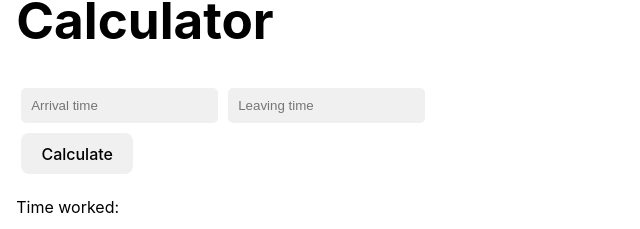
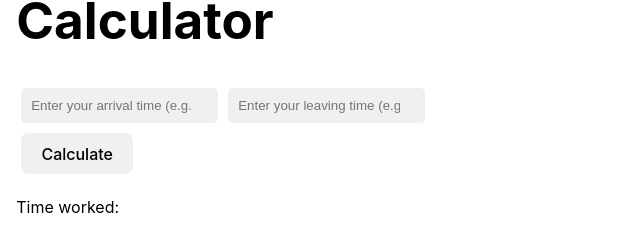
Before and after one commit to Yasser3li/CalculatingHours, a React (Vite) app: page / in a window 1280 px wide. Shown: the part 214-443 px from the top of the page, without its empty margins (0-640 px from the left). Built offline with nearby package versions, Linux system fonts and the light colour scheme.

Commit message:
Update TimeCalculator.jsx

```diff
--- a/src/components/TimeCalculator.jsx
+++ b/src/components/TimeCalculator.jsx
@@ -1,18 +1,37 @@
-import React, { useState } from "react";
+import React, { useState, useEffect, useRef } from "react";
 import "./TimeCalculator.css"; // Import the CSS
 
 const TimeCalculator = () => {
   const [arrivalTime, setArrivalTime] = useState("");
-  const [leavingTime, setLeavingTime] = useState(""); // New State for Leaving Time
+  const [leavingTime, setLeavingTime] = useState("");
   const [workedTime, setWorkedTime] = useState("");
   const [darkMode, setDarkMode] = useState(false);
 
-  const calculateWorkedTime = () => {
+  const arrivalTimeRef = useRef(null); // Create a ref for the arrival time input field
+
+  useEffect(() => {
+    const handleKeyDown = (e) => {
+      if (e.key === "c" || e.key === "C") {
+        setArrivalTime("");
+        setLeavingTime("");
+        setWorkedTime("");
+        arrivalTimeRef.current.focus(); // Set focus back to the first input field
+      }
+    };
+
+    window.addEventListener("keydown", handleKeyDown);
+    return () => {
+      window.removeEventListener("keydown", handleKeyDown);
+    };
+  }, []);
+
+  const calculateWorkedTime = (e) => {
+    e.preventDefault();
+
     const enteredArrivalHour = Math.floor(arrivalTime / 100);
     const enteredArrivalMinute = arrivalTime % 100;
-
-    const enteredLeavingHour = Math.floor(leavingTime / 100); // New Code
-    const enteredLeavingMinute = leavingTime % 100; // New Code
+    const enteredLeavingHour = Math.floor(leavingTime / 100);
+    const enteredLeavingMinute = leavingTime % 100;
 
     let workedHours = enteredLeavingHour - enteredArrivalHour;
     let workedMinutes = enteredLeavingMinute - enteredArrivalMinute;
@@ -28,19 +47,22 @@ const TimeCalculator = () => {
   return (
     <div className={darkMode ? "dark-mode" : "light-mode"}>
       <h1>Work Time Calculator</h1>
+      <form onSubmit={calculateWorkedTime}>
         <input
+          ref={arrivalTimeRef} // Use the ref here
           type="number"
-        placeholder="Arrival time"
+          placeholder="Enter your arrival time (e.g., 915)"
           value={arrivalTime}
           onChange={(e) => setArrivalTime(e.target.value)}
         />
         <input
           type="number"
-        placeholder="Leaving time" // New Input Field
+          placeholder="Enter your leaving time (e.g., 1700)"
           value={leavingTime}
           onChange={(e) => setLeavingTime(e.target.value)}
         />
-      <button onClick={calculateWorkedTime}>Calculate</button>
+        <button type="submit">Calculate</button>
+      </form>
       <p>Time worked: {workedTime}</p>
       <button onClick={() => setDarkMode(!darkMode)}>
         Toggle {darkMode ? "Light" : "Dark"} Mode
```
Lines whose indentation alone changed are shown as unchanged.
